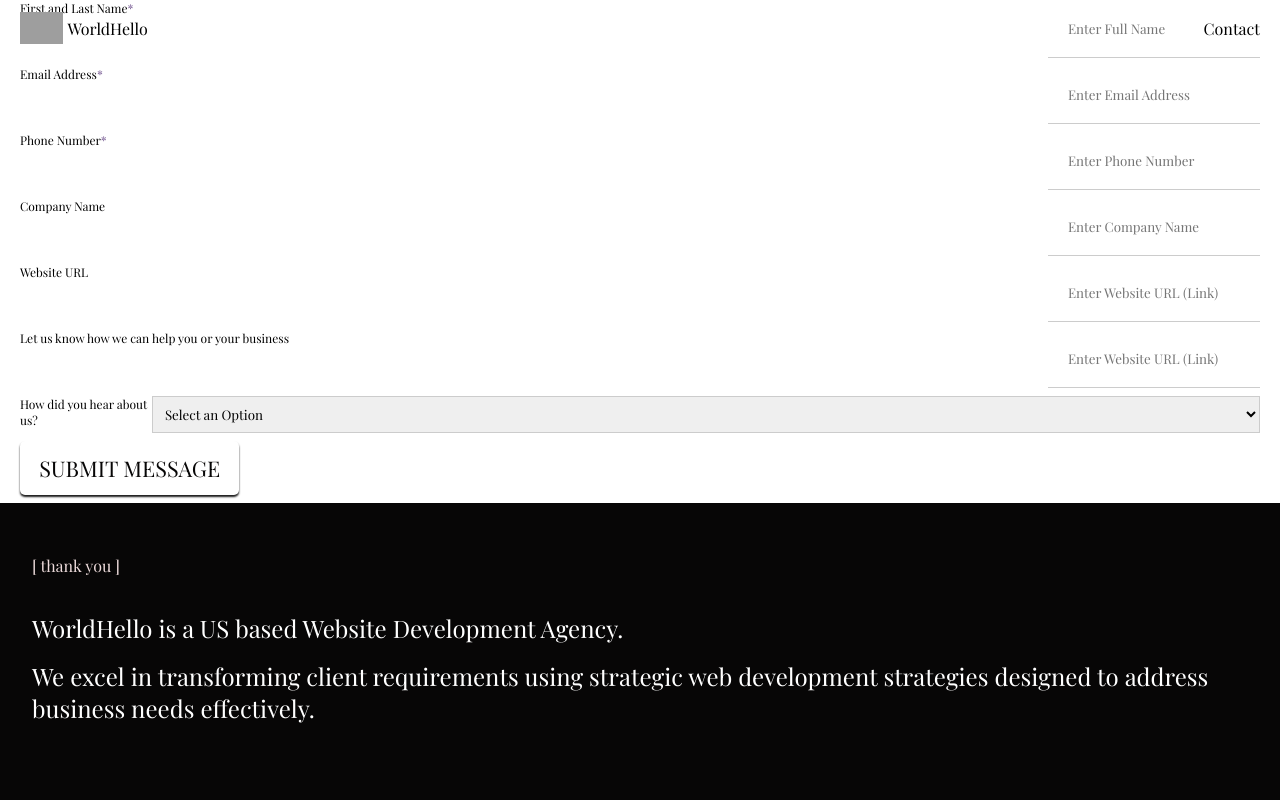
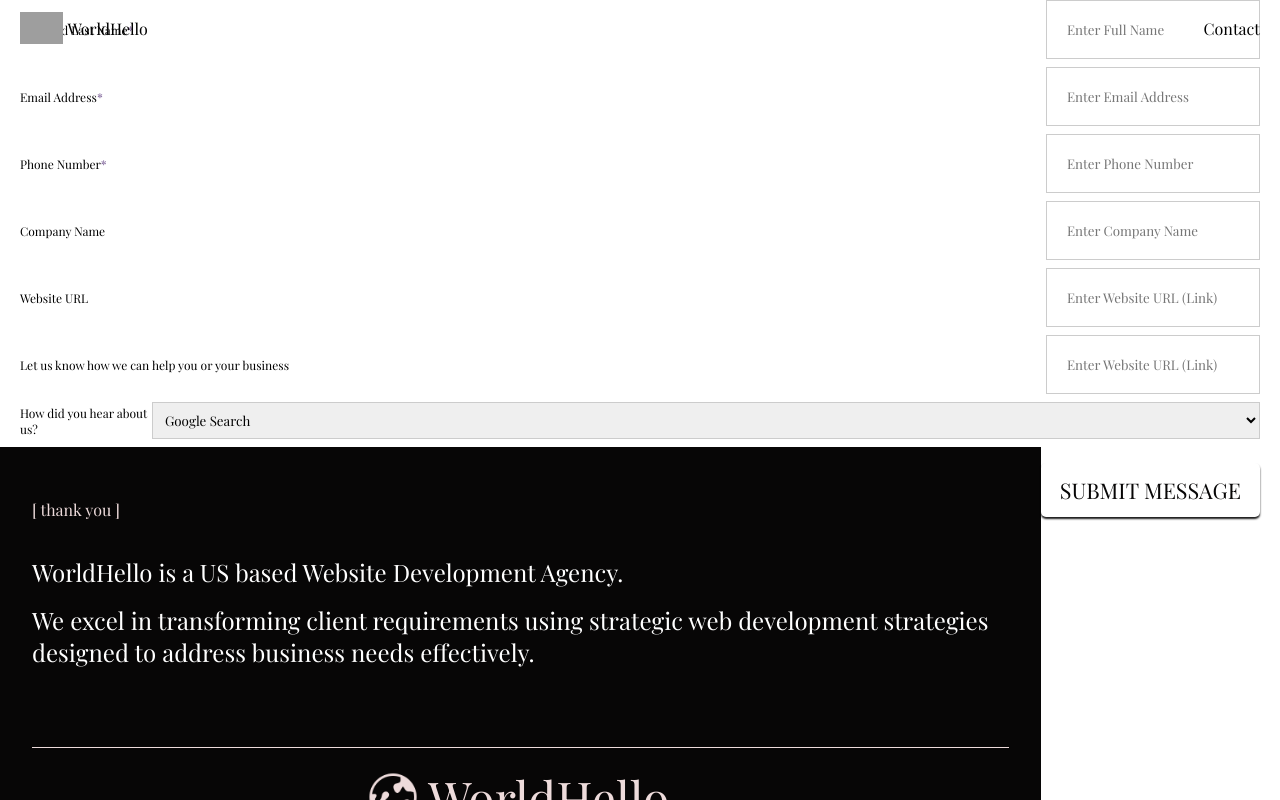
Before and after one commit to gtzjesus/WorldHello, a React (Vite) app: page /contact in a window 1280 px wide. Shown: the top 800 px of the page. Built offline with nearby package versions, Linux system fonts and the light colour scheme; no server answers; the database is empty; grey boxes are pictures that could not be loaded.

Commit message:
Still working on front-end of Modal + Form components

```diff
--- a/src/ui/form/Form.jsx
+++ b/src/ui/form/Form.jsx
@@ -29,6 +29,7 @@ const FormGroup = styled.div`
 
 const FormRow = styled.div`
   display: flex;
+  align-items: center;
   justify-content: space-between;
 `;
 
@@ -44,7 +45,7 @@ const Input = styled.input`
   max-width: fit-content;
   padding: var(--padding-small);
   border: none;
-  border-bottom: 1px solid #ccc;
+  border: 1px solid #ccc;
   float: left;
 `;
 
@@ -66,6 +67,10 @@ const Asterik = styled.span`
   font-size: var(--font-form);
 `;
 
+const FormButton = styled.div`
+  float: right;
+  margin: var(--margin-small) 0 var(--margin-form) 0;
+`;
 // ------------------------------
 // Component
 // ------------------------------
@@ -226,20 +231,18 @@ function Form() {
             value={formData.howDidYouHear}
             onChange={handleInputChange}
           >
-            <Option value="default" disabled>
-              Select an Option
-            </Option>
+            <Option value="googleSearch">Google Search</Option>
             <Option value="socialMedia">Social Media</Option>
             <Option value="friend">Friend</Option>
             <Option value="ad">Ad</Option>
           </Select>
         </FormRow>
       </FormGroup>
-      <FormGroup>
+      <FormButton>
         <FormRow>
           <Button>Submit Message</Button>
         </FormRow>
-      </FormGroup>
+      </FormButton>
     </StyledForm>
   );
 }
--- a/src/ui/modals/Modal.jsx
+++ b/src/ui/modals/Modal.jsx
@@ -62,8 +62,7 @@ const ModalContent = styled.div`
   border-radius: 10px;
   width: 100%;
   // TODO: Code logic for width adjustments
-  max-width: 350px;
-  max-height: 600px;
+  max-width: 375px;
 
   text-align: center;
 `;
```
